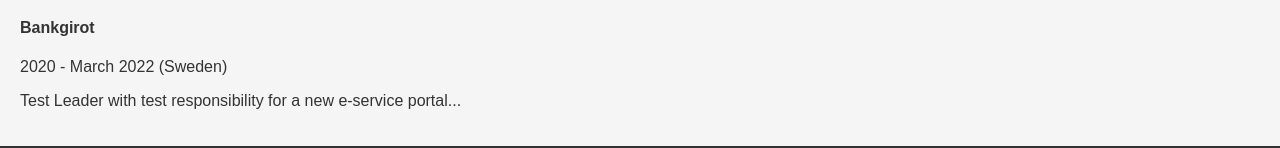
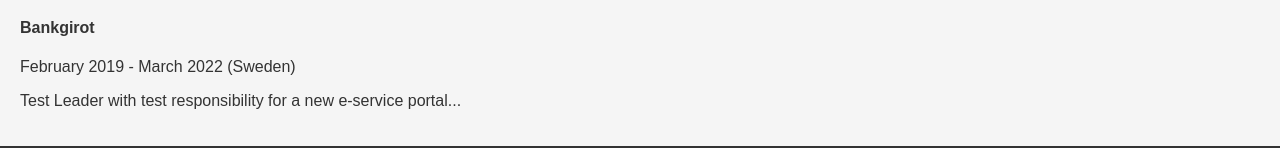
Before and after one commit to Jitka-Nadenikova/jitka-nadenikova.github.io, a plain HTML site: page english.html in a window 1280 px wide. Shown: the part 1421-1569 px from the top of the page. Drawn offline with Linux system fonts and the light colour scheme.

Commit message:
Update english.html

```diff
--- a/english.html
+++ b/english.html
@@ -48,7 +48,7 @@
 
 
     <h4>Bankgirot</h4>
-    <p>2020 - March 2022 (Sweden)</p>
+    <p>February 2019 - March 2022 (Sweden)</p>
     <p>Test Leader with test responsibility for a new e-service portal...</p>
 
 
```
